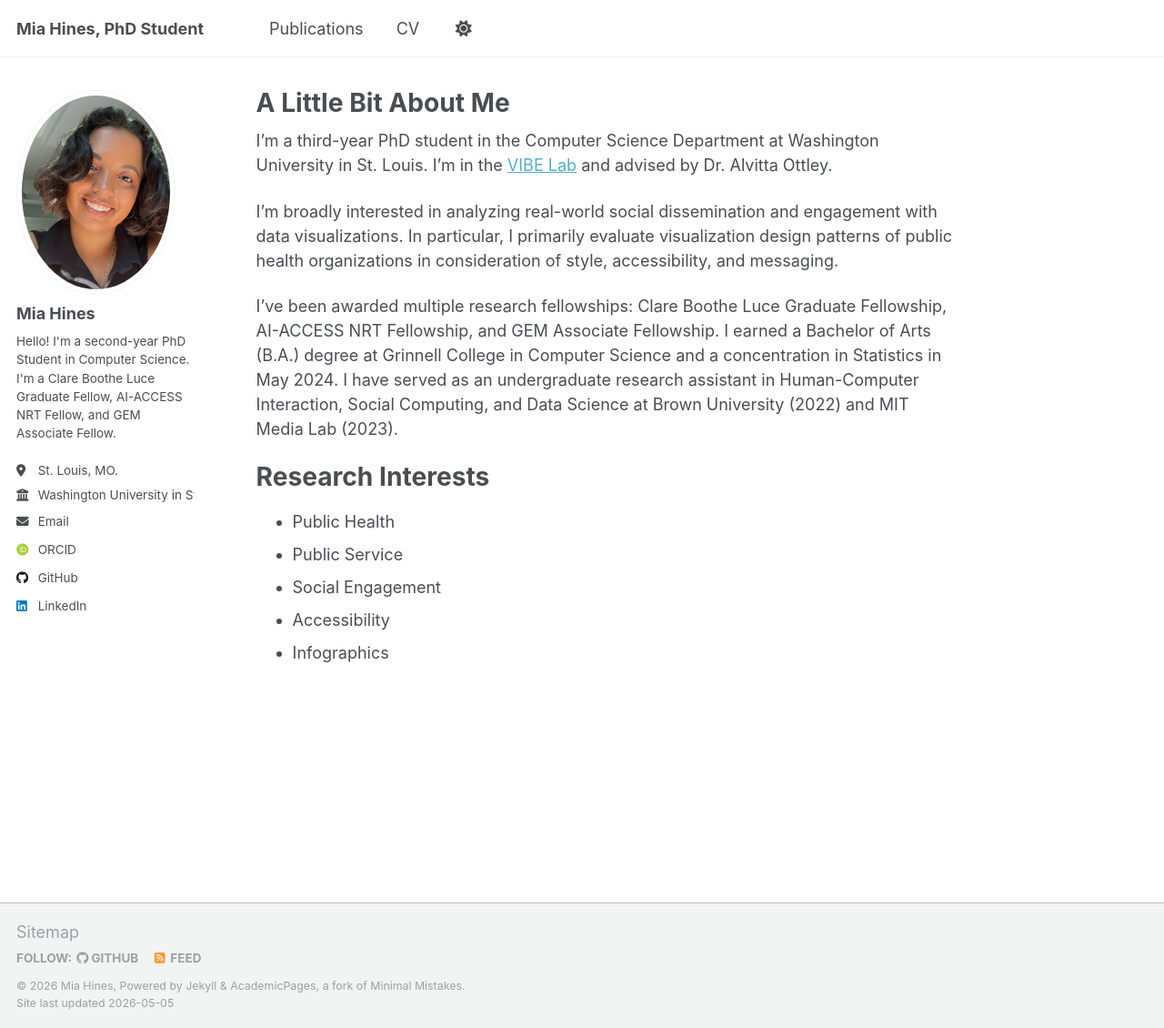
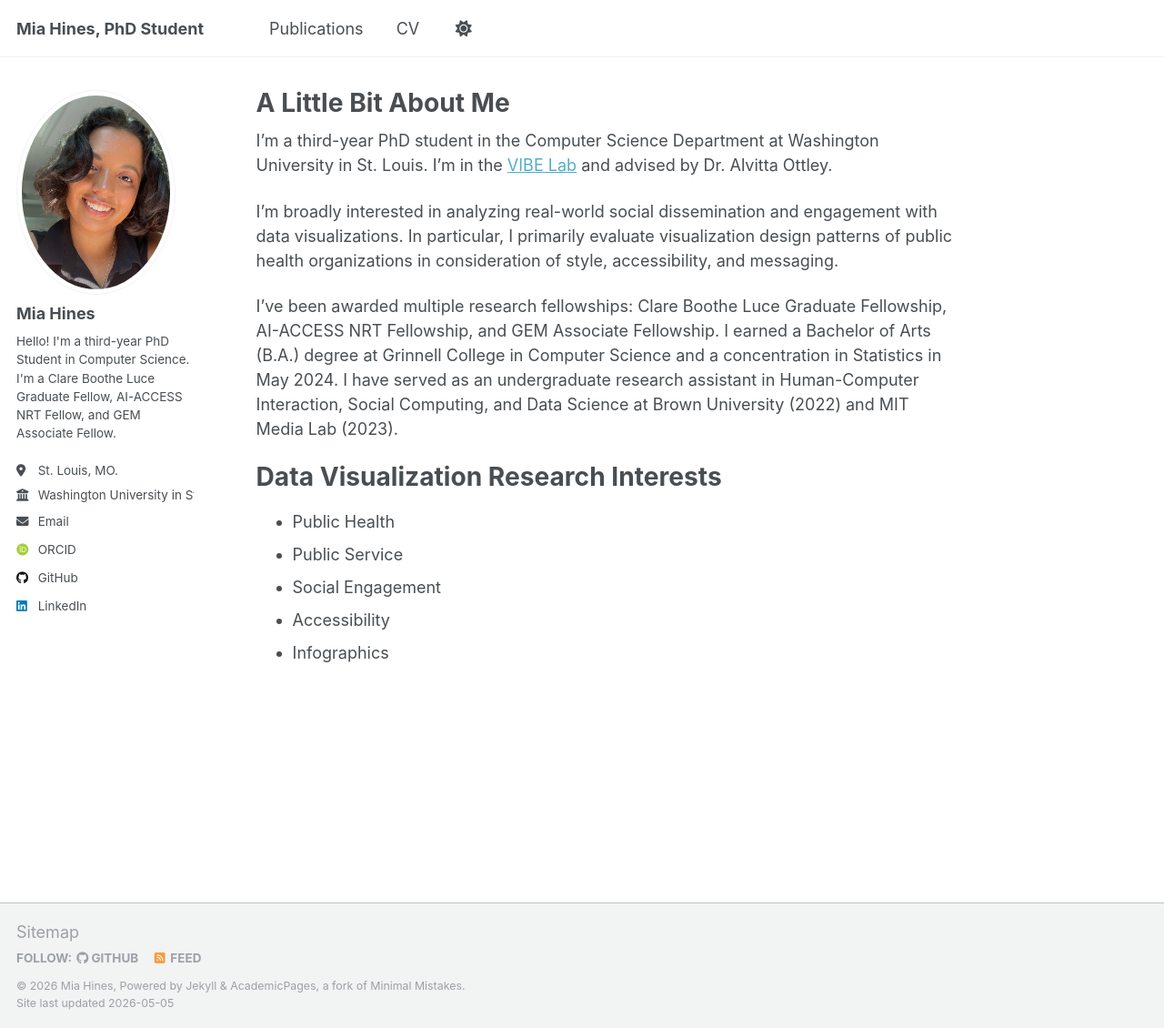
Before and after one commit to MiaHines/miahines.github.io, a Jekyll site: the page built from _pages/about.md, in a window 1280 px wide and 1130 px high. Shown: the whole window at 91% size. Built offline with Jekyll 4.4.1, drawn with Linux system fonts in a browser that asks for light colours; some web fonts are replaced.

Commit message:
updated about me typos, uploaded new cv

```diff
--- a/_config.yml
+++ b/_config.yml
@@ -25,7 +25,7 @@ author:
   avatar           : "profile3.jpeg"
   name             : "Mia Hines"
   pronouns         : # example: "she/her"
-  bio              : "Hello! I'm a second-year PhD Student in Computer Science. I'm a Clare Boothe Luce Graduate Fellow, AI-ACCESS NRT Fellow, and GEM Associate Fellow. "
+  bio              : "Hello! I'm a third-year PhD Student in Computer Science. I'm a Clare Boothe Luce Graduate Fellow, AI-ACCESS NRT Fellow, and GEM Associate Fellow. "
   location         : "St. Louis, MO."
   employer         : "Washington University in St. Louis"
   uri              : # URL
--- a/_pages/about.md
+++ b/_pages/about.md
@@ -13,7 +13,7 @@ I'm broadly interested in analyzing real-world social dissemination and engageme
 
 I've been awarded multiple research fellowships: Clare Boothe Luce Graduate Fellowship, AI-ACCESS NRT Fellowship, and GEM Associate Fellowship. I earned a Bachelor of Arts (B.A.) degree at Grinnell College in Computer Science and a concentration in Statistics in May 2024. I have served as an undergraduate research assistant in Human-Computer Interaction, Social Computing, and Data Science at Brown University (2022) and MIT Media Lab (2023).
 
-Research Interests
+Data Visualization Research Interests
 ======
 - Public Health
 - Public Service
```
Also changed, not shown: _pages/cv-json.md (+1 -1 lines), 3 other files.
